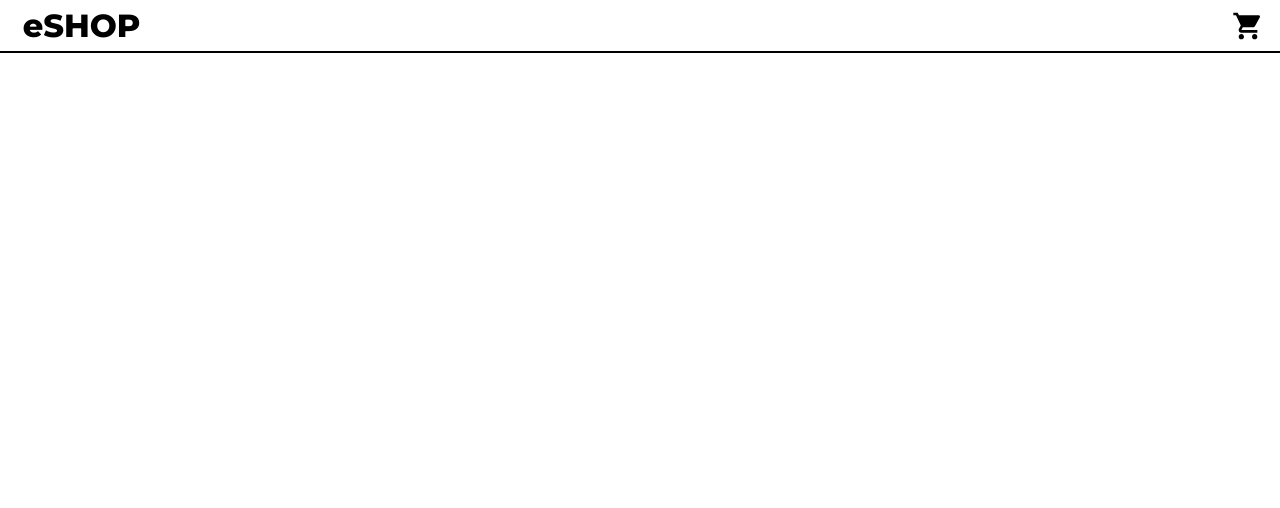
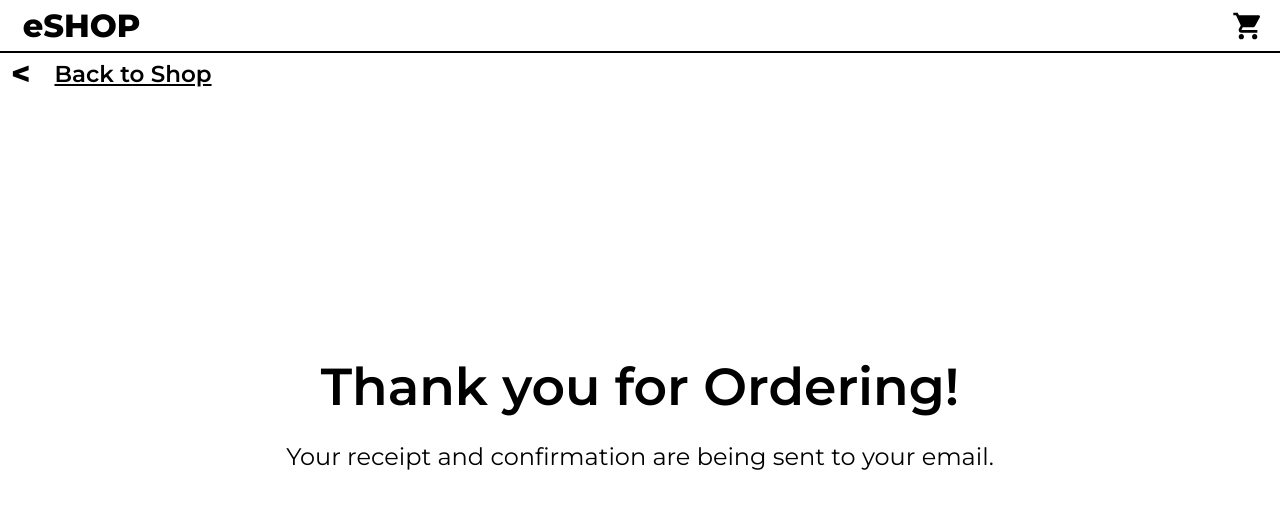
Before and after one commit to RobPanneton/RefugeeCentre_DevBloc_Test, a React (Create React App) app in the folder app/: page /confirmation in a window 1280 px wide. Shown: the top 508 px of the page. Built offline with nearby package versions, Linux system fonts and the light colour scheme; no server answers.

Commit message:
add confirmation pagE

```diff
--- a/app/src/App.js
+++ b/app/src/App.js
@@ -8,6 +8,7 @@ import HomePage from "./Components/HomePage/HomePage";
 import NavBar from "./Components/NavBar/NavBar";
 import Shop from "./Components/Shop/Shop";
 import Checkout from "./Components/Checkout/Checkout";
+import ConfirmationPage from "./Components/Confirmation/ConfirmationPage";
 
 import { populateInventory } from "./Redux/actions";
 
@@ -44,6 +45,9 @@ function App() {
           <Route path="/checkout">
             <Checkout />
           </Route>
+          <Route path="/confirmation">
+            <ConfirmationPage />
+          </Route>
         </Switch>
       </Wrapper>
     </>
--- a/app/src/Components/Checkout/CheckoutForm.js
+++ b/app/src/Components/Checkout/CheckoutForm.js
@@ -1,11 +1,18 @@
 import React from "react";
+import { useHistory } from "react-router-dom";
 
 import styled from "styled-components";
 
 const CheckoutForm = () => {
+  const history = useHistory();
+
+  const handleSubmit = () => {
+    history.push(`/confirmation`);
+  };
+
   return (
     <Wrapper>
-      <FilloutForm>
+      <FilloutForm onSubmit={handleSubmit}>
         <span>Personal Information</span>
         <div>
           <label>First Name</label>
--- /dev/null
+++ b/app/src/Components/Confirmation/ConfirmationPage.js
@@ -0,0 +1,38 @@
+import React from "react";
+
+import styled from "styled-components";
+import BackButton from "../Checkout/BackButton";
+
+const ConfirmationPage = () => {
+  return (
+    <>
+      <BackButton />
+      <Wrapper>
+        <h1>Thank you for Ordering!</h1>
+        <p>Your receipt and confirmation are being sent to your email.</p>
+      </Wrapper>
+    </>
+  );
+};
+
+const Wrapper = styled.div`
+  height: 80vh;
+  width: 100%;
+  padding: 24px 92px;
+  display: flex;
+  flex-direction: column;
+  justify-content: center;
+  align-items: center;
+
+  h1 {
+    font-size: 52px;
+    font-weight: 600;
+  }
+
+  p {
+    font-size: 24px;
+    padding-top: 32px;
+  }
+`;
+
+export default ConfirmationPage;
```
